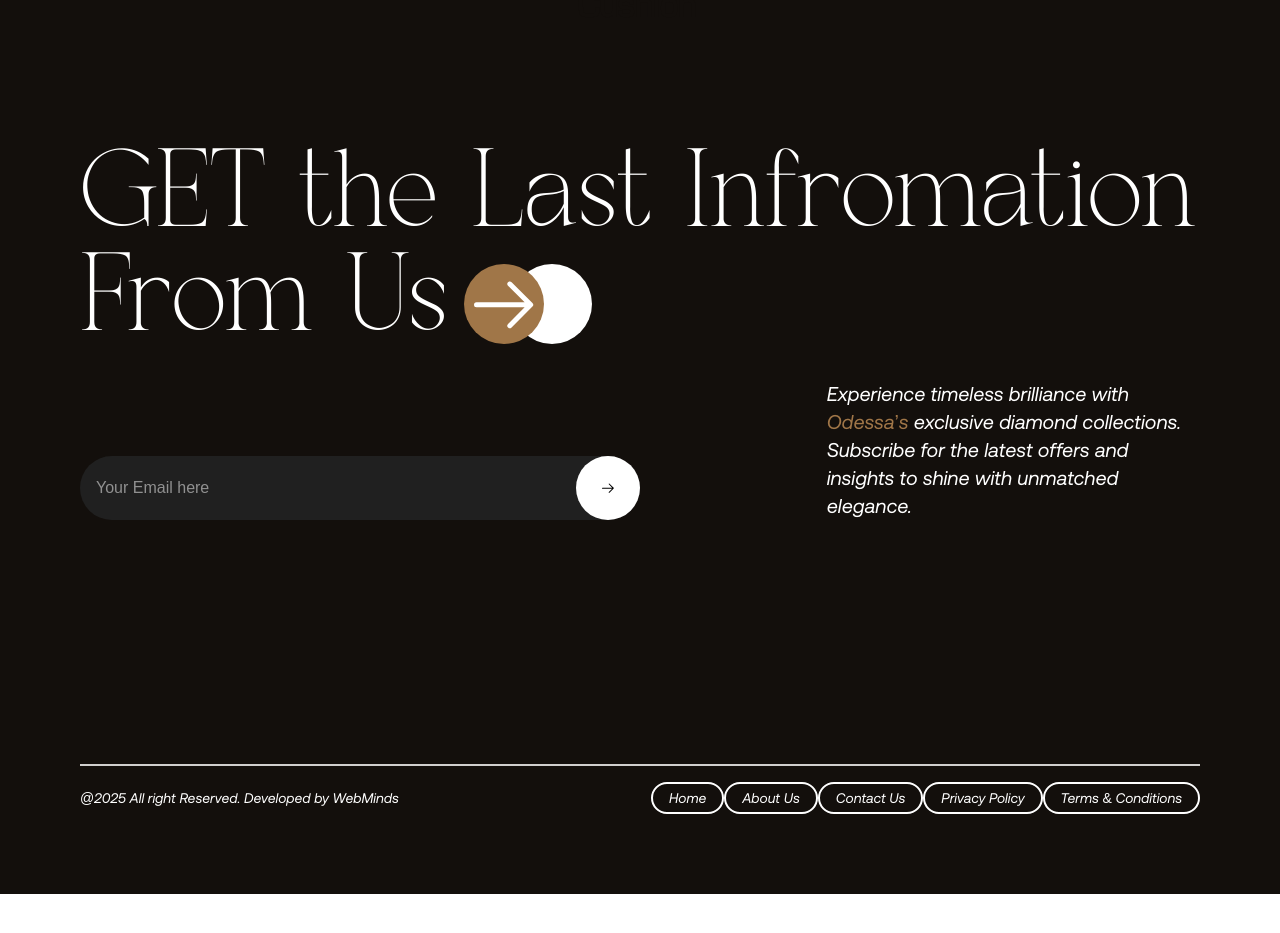
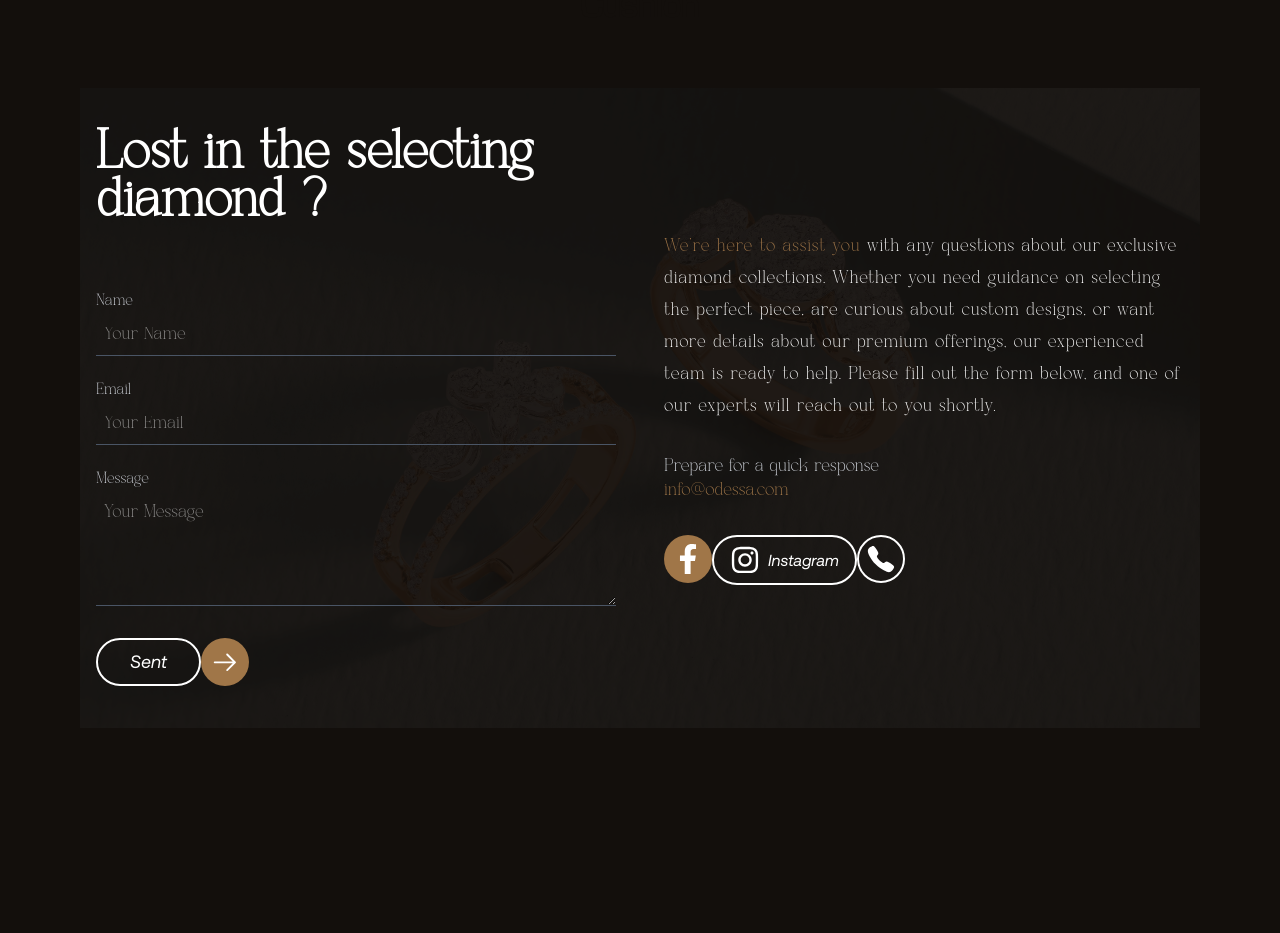
Before and after one commit to Webminds-designs/odessa, a Next.js app: page / in a window 1280 px wide. Shown: the part 1946-2879 px from the top of the page. Before the commit the page ends 2840 px from the top, so only its background shows below. Built offline with nearby package versions, Linux system fonts and the light colour scheme.

Commit message:
feature : contanct us components

```diff
--- /dev/null
+++ b/app/components/Contanct.tsx
@@ -0,0 +1,127 @@
+import React from "react";
+import Image from "next/image";
+import img from "../asset/Images/contact.jpg";
+import { GoArrowRight } from "react-icons/go";
+import { FaFacebookF } from "react-icons/fa";
+import { FaInstagram } from "react-icons/fa";
+import { IoCall } from "react-icons/io5";
+
+// interface ContactProps {
+//   // You can define any prop types here if needed
+// }
+
+const Contact: React.FC = () => {
+  return (
+    <section className="w-full h-screen grid justify-center items-center text-white py-12 px-4 relative">
+      <Image
+        src={img}
+        alt="person1"
+        width={100}
+        height={100}
+        className="absolute top-0 w-full h-full object-cover opacity-5 py-4 md:py-20 rounded-2xl "
+      />
+      <div className="max-w-6xl mx-auto grid md:grid-cols-2 gap-12 justify-center items-center z-10 ">
+        <div className="space-y-16">
+          <h1 className="text-3xl md:text-5xl font-semibold font-vasion ">
+            Lost in the selecting diamond ?
+          </h1>
+          <form className="space-y-6 font-vasion">
+            {/* Name Field */}
+            <div>
+              <label
+                htmlFor="name"
+                className="block mb-1 text-sm font-medium text-gray-300"
+              >
+                Name
+              </label>
+              <input
+                id="name"
+                name="name"
+                type="text"
+                placeholder="Your Name"
+                className="w-full border-b border-gray-600 bg-transparent p-2 text-white focus:outline-none"
+              />
+            </div>
+
+            {/* Email Field */}
+            <div>
+              <label
+                htmlFor="email"
+                className="block mb-1 text-sm font-medium text-gray-300"
+              >
+                Email
+              </label>
+              <input
+                id="email"
+                name="email"
+                type="email"
+                placeholder="Your Email"
+                className="w-full border-b border-gray-600 bg-transparent p-2 text-white focus:outline-none"
+              />
+            </div>
+
+            {/* Message Field */}
+            <div>
+              <label
+                htmlFor="message"
+                className="block mb-1 text-sm font-medium text-gray-300"
+              >
+                Message
+              </label>
+              <textarea
+                id="message"
+                name="message"
+                rows={4}
+                placeholder="Your Message"
+                className="w-full border-b border-gray-600 bg-transparent p-2 text-white focus:outline-none"
+              />
+            </div>
+
+            <div className="flex">
+              <div className="text-lg px-8 py-2 border-2 rounded-full font-aeonikregularitalic border-white cursor-pointer hover:bg-white hover:text-black transform-fill transition-colors duration-800">
+                Sent
+              </div>
+              <div className=" bg-brown rounded-full w-12 h-12 justify-center items-center flex">
+                <GoArrowRight className="text-white text-3xl" />
+              </div>
+            </div>
+          </form>
+        </div>
+        <div className="space-y-8 flex flex-col justify-end font-vasion ">
+          <p className="text-white text-sm md:text-base leading-loose tracking-wider">
+            <span className="text-brown">We're here to assist you </span>with
+            any questions about our exclusive diamond collections. Whether you
+            need guidance on selecting the perfect piece, are curious about
+            custom designs, or want more details about our premium offerings,
+            our experienced team is ready to help. Please fill out the form
+            below, and one of our experts will reach out to you shortly.
+          </p>
+
+          <p className="text-gray-300">
+            Prepare for a quick response
+            <br />
+            <a href="mailto:info@odessa.com" className="text-brown">
+              info@odessa.com
+            </a>
+          </p>
+
+          {/* Social Icons */}
+          <div className="flex ">
+            <div className=" bg-brown rounded-full w-12 h-12 text-white justify-center items-center flex cursor-pointer transition-colors duration-800 hover:bg-white hover:text-brown">
+              <FaFacebookF className=" text-3xl" />
+            </div>
+            <div className="font-aeonikregularitalic flex gap-2 items-center px-4 py-2 border-2 border-white text-white rounded-full cursor-pointer hover:bg-white hover:text-black transform-fill transition-colors duration-800">
+              <FaInstagram className=" text-3xl" />
+              Instagram
+            </div>
+            <div className=" bg-transparent border-2 border-white text-white rounded-full w-12 h-12 justify-center items-center flex cursor-pointer hover:bg-white hover:text-black transition-colors duration-800">
+              <IoCall className=" text-3xl" />
+            </div>
+          </div>
+        </div>
+      </div>
+    </section>
+  );
+};
+
+export default Contact;
--- a/app/page.tsx
+++ b/app/page.tsx
@@ -4,6 +4,7 @@ import Highlight from "./components/Highlight";
 import ShopByShape from "./components/ShopByShape";
 import HeroContent from "./components/HeroContent";
 import Footer from "./components/Footer";
+import Contact from "./components/Contanct";
 
 export default function Home() {
   return (
@@ -15,6 +16,7 @@ export default function Home() {
         <Highlight />
         <ShopByShape />
         <div className="w-full h-0.5 "></div>
+        <Contact />
         <Footer />
       </div>
     </div>
```
Also changed, not shown: app/asset/Images/contact.jpg (added).
